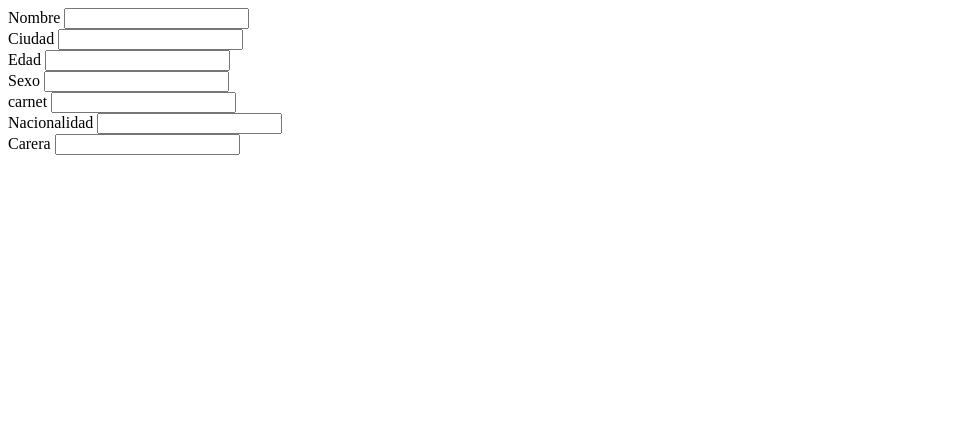
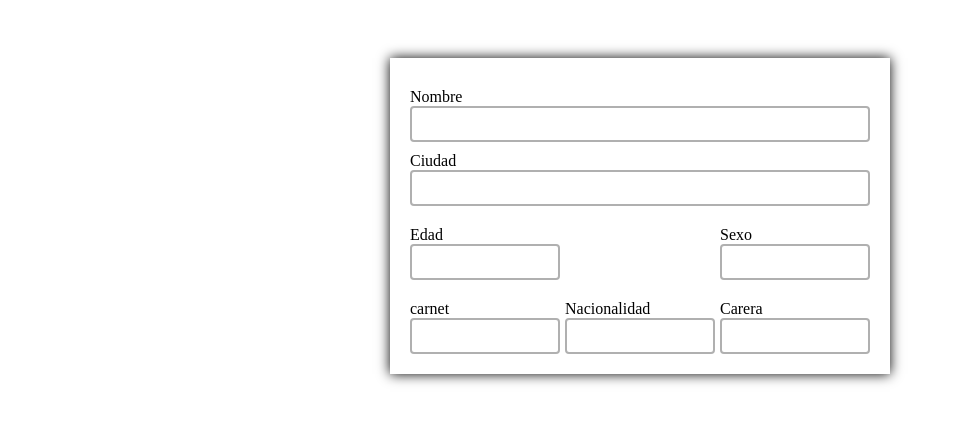
Before and after one commit to nocivescience/flexbox_v1, a plain HTML site: page index.html in a window 1280 px wide. Shown: the whole page, without its empty margins (0-955 px from the left). Drawn offline with Linux system fonts and the light colour scheme.

Commit message:
guardar para el futuro

```diff
--- a/index.html
+++ b/index.html
@@ -5,6 +5,7 @@
     <meta http-equiv="X-UA-Compatible" content="IE=edge">
     <meta name="viewport" content="width=device-width, initial-scale=1.0">
     <title>Document</title>
+    <link rel="stylesheet" href="./style.css">
 </head>
 <body>
     <div class="container" id="container">
@@ -16,30 +17,31 @@
             <label for="inputCiudad">Ciudad</label>
             <input type="text" name="inputCiudad" id="inputCiudad">
         </div>
-        <div class="flexbox edad-sexo" id="edad-sexo">
-            <div class="grupo" id="grupo-edad">
+        <div class="flexbox edad-sexo grupo" id="edad-sexo">
+            <div class="grupo-edad grupo" id="grupo-edad">
                 <label for="inputEdad">Edad</label>
                 <input type="text" name="inputEdad" id="inputEdad">
             </div>
-            <div class="grupo" id="grupo-sexo">
+            <div class="grupo-edad grupo" id="grupo-sexo">
                 <label for="inputSexo">Sexo</label>
                 <input type="text" name="inputSexo" id="inputSexo">
             </div>
         </div>
-        <div class="flexbox otros" id="otros">
-            <div class="grupo" id="grupo-carnet">
+        <div class="flexbox otros grupo" id="otros">
+            <div class="grupo-otros grupo" id="grupo-carnet">
                 <label for="inputCarnet">carnet</label>
                 <input type="text" name="inputCarnet" id="inputCarnet">
             </div>
-            <div class="grupo" id="grupo-nacionalidad">
+            <div class="grupo-otros grupo" id="grupo-nacionalidad">
                 <label for="inputNacionalidad">Nacionalidad</label>
                 <input type="text" name="inputNacionalidad" id="inputNacionalidad">
             </div>
-            <div class="grupo" id="grupo-carrera">
+            <div class="grupo-otros grupo" id="grupo-carrera">
                 <label for="inputCarrera">Carera</label>
                 <input type="text" name="inputCarrera" id="inputCarrera">
             </div>
         </div>
     </div>
 </body>
+<script src="./script.js"></script>
 </html>
--- a/style.css
+++ b/style.css
@@ -0,0 +1,44 @@
+*{
+    box-sizing: border-box;
+}
+body{
+    display: flex;
+    justify-content: center;
+    position: relative;
+    top:50px;
+}
+.container{
+    box-shadow: 0 0 12px black;
+    width: 70%;
+    max-width: 500px;
+    display: flex;
+    flex-direction: column;
+    align-items: center;
+    padding: 20px;
+}
+.grupo{
+    width:100%;
+    display: flex;
+    flex-direction: column;
+    align-items: flex-start;
+    margin-top: 10px;
+}
+.grupo input{
+    width: 100%;
+    border-radius: 4px;
+    line-height: 30px;
+    border: rgb(176, 176, 176) 2px solid;
+}
+.flexbox{
+    display: flex;
+    flex-direction: row;
+    justify-content: space-between;
+}
+.flexbox .grupo-edad{
+    width: 150px;
+    display: flex;
+    justify-content: space-between;
+}
+.flexbox .grupo-otros{
+    width: 150px;
+}
```
